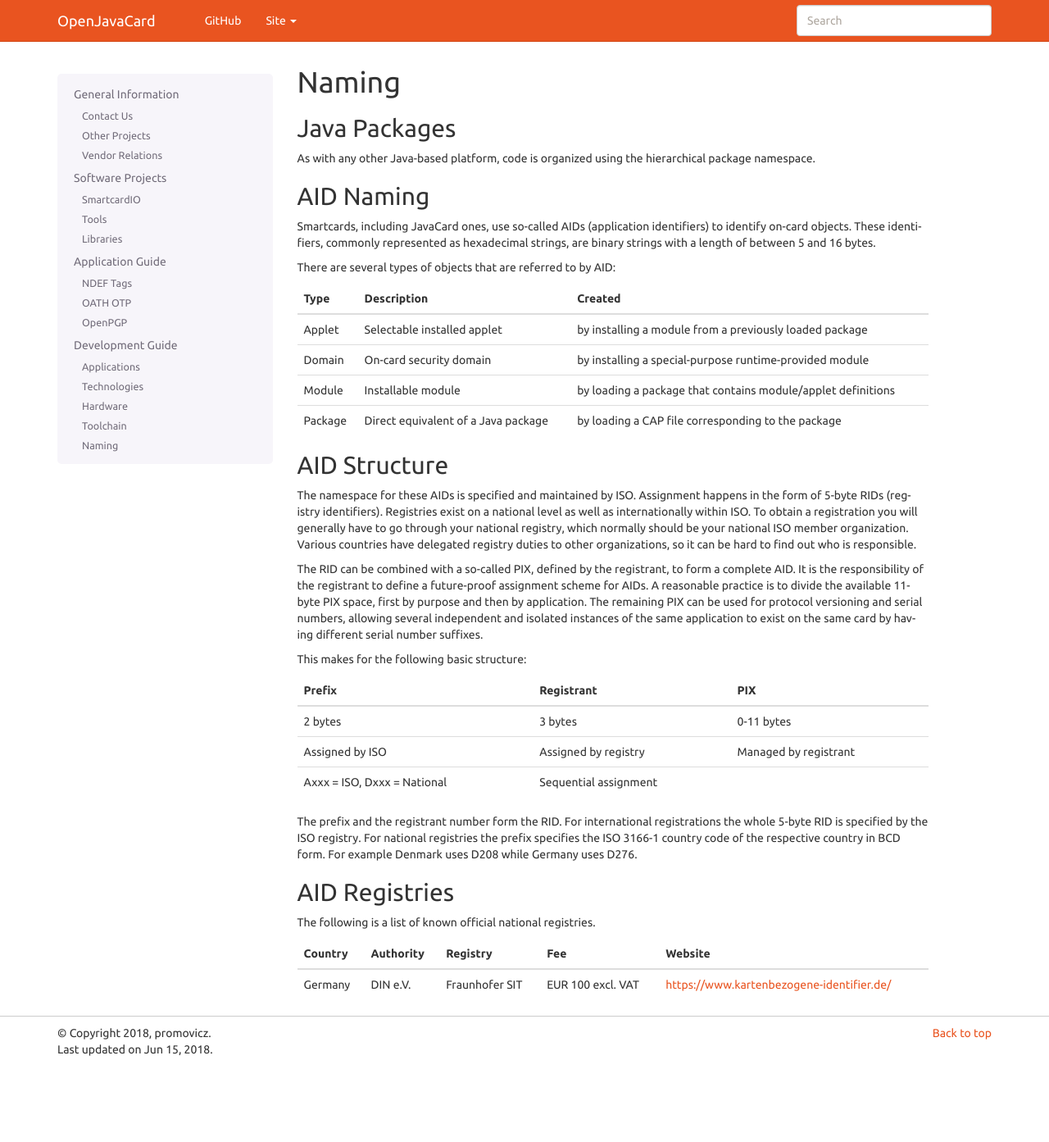
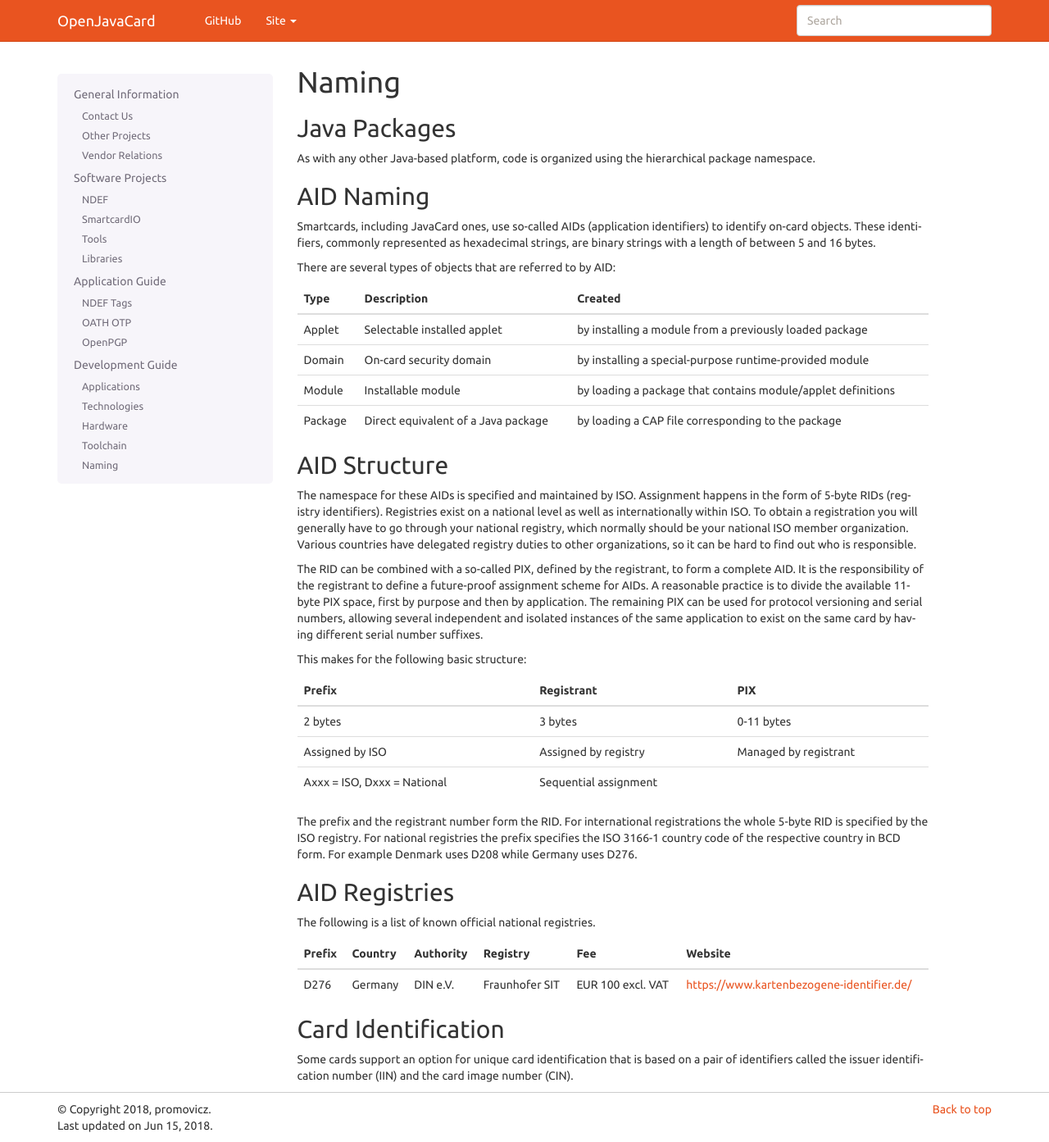
Before and after one commit to OpenJavaCard/openjavacard-site, a Sphinx documentation site: the page built from source/devguide/naming.rst, in a window 1280 px wide and 1393 px high. Shown: the whole window at 82% size. Built offline with Sphinx 7.4.7, drawn with Linux system fonts in a browser that asks for light colours.

Commit message:
More fiddling

```diff
--- a/source/devguide/naming.rst
+++ b/source/devguide/naming.rst
@@ -46,8 +46,13 @@ AID Registries
 
 The following is a list of known official national registries.
 
-======= ========= ============== ================= =========================================
-Country Authority Registry       Fee               Website
-======= ========= ============== ================= =========================================
-Germany DIN e.V.  Fraunhofer SIT EUR 100 excl. VAT https://www.kartenbezogene-identifier.de/
-======= ========= ============== ================= =========================================
+====== ======= ========= ============== ================= =========================================
+Prefix Country Authority Registry       Fee               Website
+====== ======= ========= ============== ================= =========================================
+D276   Germany DIN e.V.  Fraunhofer SIT EUR 100 excl. VAT https://www.kartenbezogene-identifier.de/
+====== ======= ========= ============== ================= =========================================
+
+Card Identification
+-------------------
+
+Some cards support an option for unique card identification that is based on a pair of identifiers called the issuer identification number (IIN) and the card image number (CIN).
--- a/source/projects/index.rst
+++ b/source/projects/index.rst
@@ -4,6 +4,7 @@ Software Projects
 .. toctree::
    :hidden:
 
+   ndef
    smartcardio
    tools
    libraries
```
